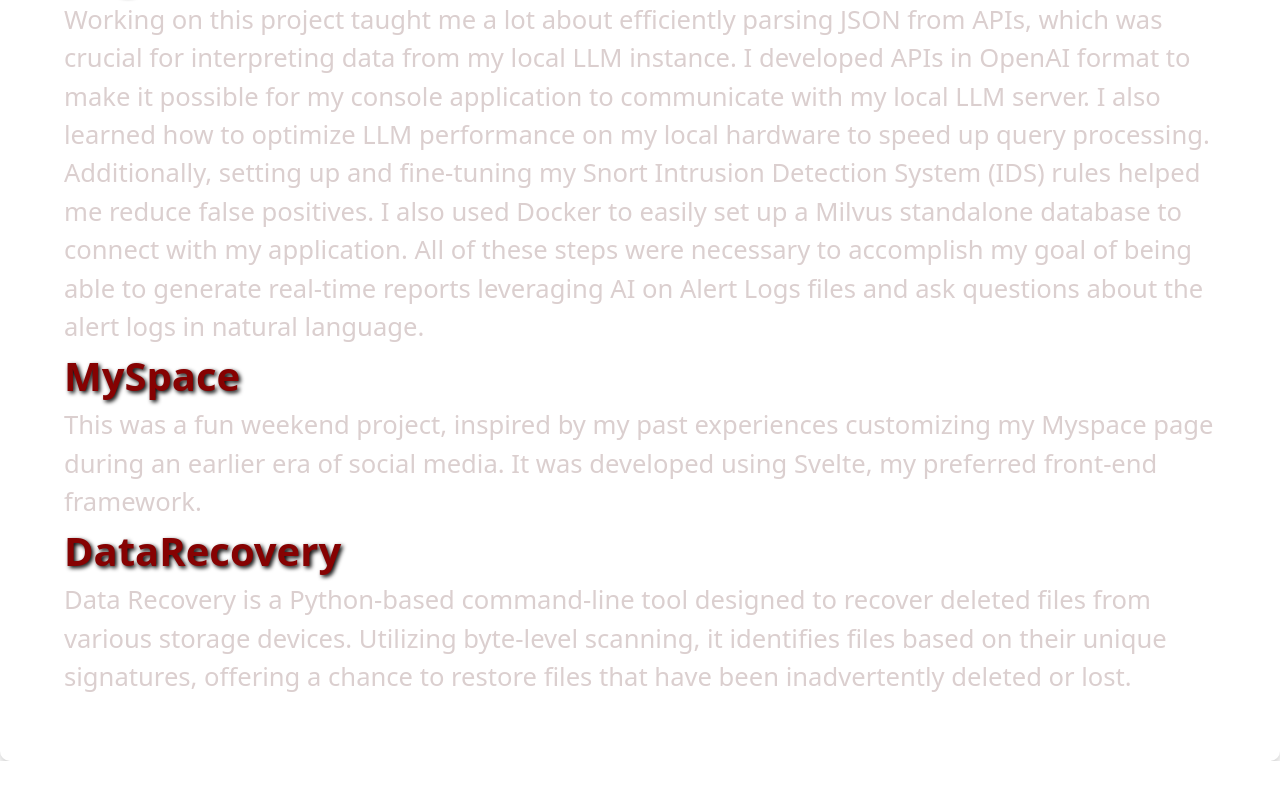
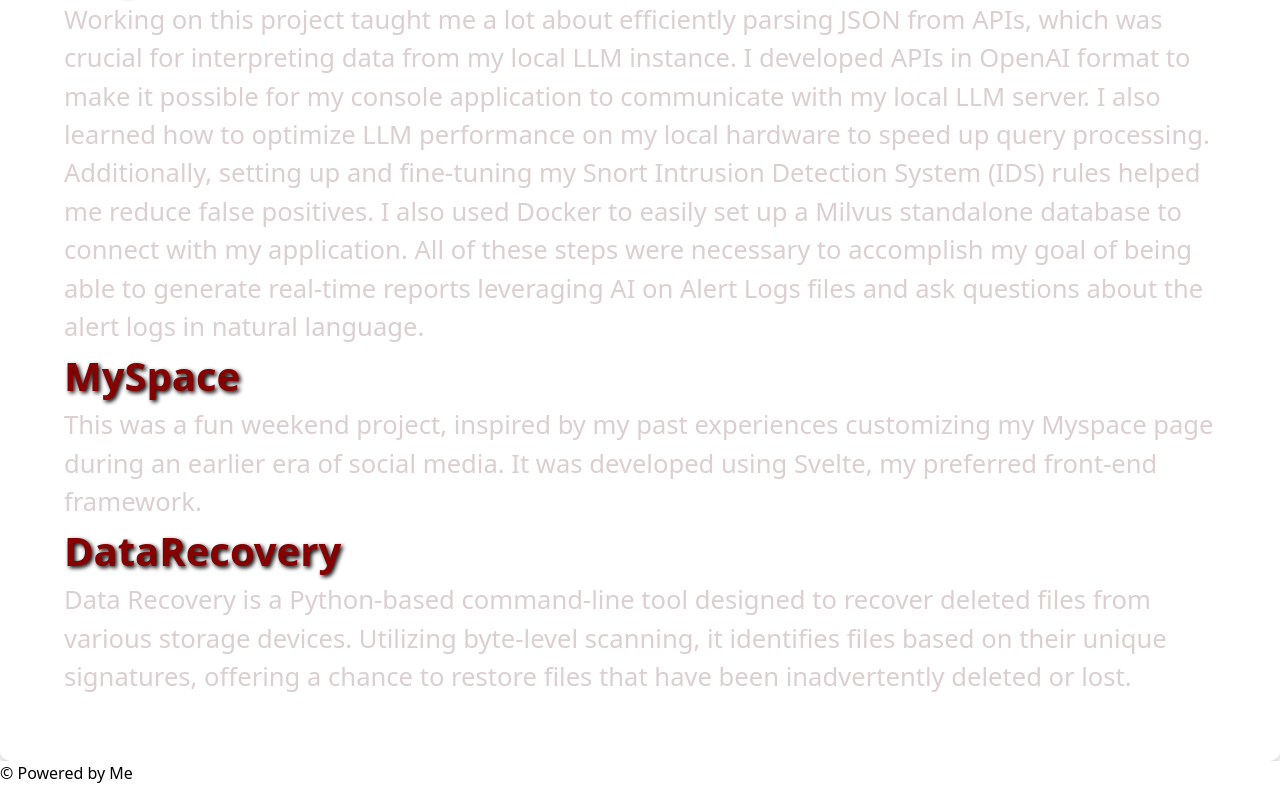
Before and after one commit to JoseRaul42/myspace, a SvelteKit app: page / in a window 1280 px wide. Shown: the part 962-1747 px from the top of the page. Before the commit the page ends 1723 px from the top, so only its background shows below. Built offline with nearby package versions, Linux system fonts and the light colour scheme.

Commit message:
Update +page.svelte

```diff
--- a/src/routes/+page.svelte
+++ b/src/routes/+page.svelte
@@ -1,15 +1,21 @@
 <script>
   import { Github } from 'lucide-svelte';
   let screenWidth;
-    let videoUrl = "https://www.youtube.com/embed/H58vbez_m4E?autoplay=1&loop=1&playlist=H58vbez_m4E"; // Replace with your desired YouTube video URL
+  let videoUrl = "https://www.youtube.com/embed/dQw4w9WgXcQ?autoplay=1&loop=1&playlist=dQw4w9WgXcQ"; // Replace with your desired YouTube video URL
 </script>
 
 <style>
+body {
+  margin: 0;
+  padding: 0;
+  overflow-x: hidden; /* Prevent horizontal overflow */
+}
+
 .background {
   background-image: url('/giphy.webp'); /* Replace with your animated image */
-      background-size: 30%;
-      background-repeat: repeat;
-      position: absolute;
+  background-size: 30%; /* Adjust the size to your desired smaller tile size */
+  background-repeat: repeat; /* Tiling effect */
+  position: fixed; /* Fix the background so it covers the screen */
   top: 0;
   left: 0;
   width: 100%;
@@ -26,23 +32,11 @@
     background-position: -100% 0;
   }
 }
-
-
 </style>
 
 <div class="background"></div>
 
-
-
-
-
-
-
-
-
 <body>
-
-
 <iframe
   src={videoUrl}
   title="YouTube video player"
@@ -56,10 +50,6 @@
   <p>Self Taught Developer💻👾💾</p>
   <h5>T shaped programmer with an expertise in SQL, Databases, and developing ETL pipelines. I have been programming as a hobby since 2018 and my goal is to simply get better at being able to manifest my ideas into useful applications and programs.</h5>
 </div>
-
-
-
-
 
 <div class="projects">
   <h2>
@@ -91,10 +81,9 @@
     </a>
   </h3>
   <p>Data Recovery is a Python-based command-line tool designed to recover deleted files from various storage devices. Utilizing byte-level scanning, it identifies files based on their unique signatures, offering a chance to restore files that have been inadvertently deleted or lost.</p>
+</div>
+</body>
 
-    </div>
-
-  </body>
-     <!-- <footer>
+<footer>
 &copy; Powered by Me
-    </footer>  -->
+</footer>
```
Lines whose indentation alone changed are shown as unchanged.
